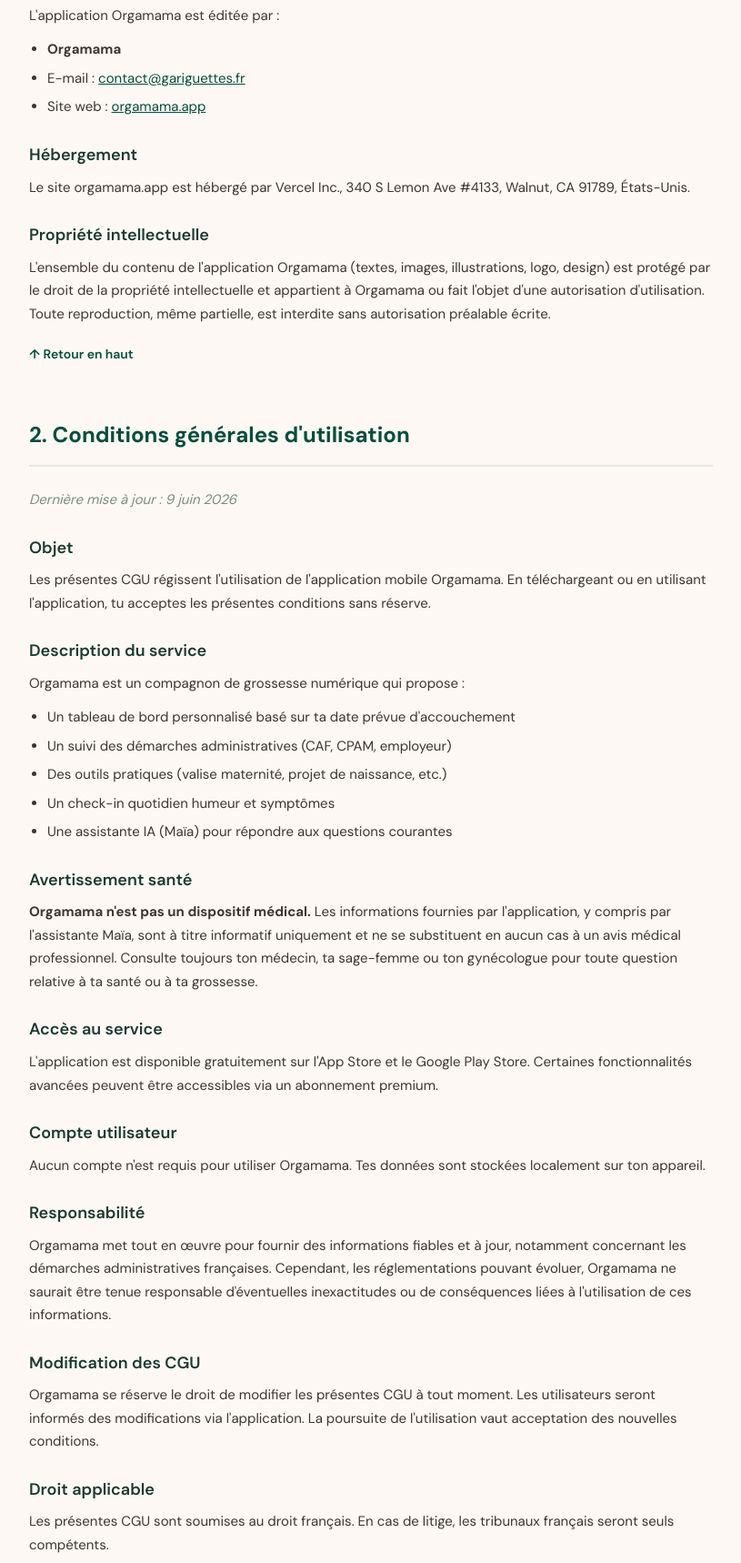
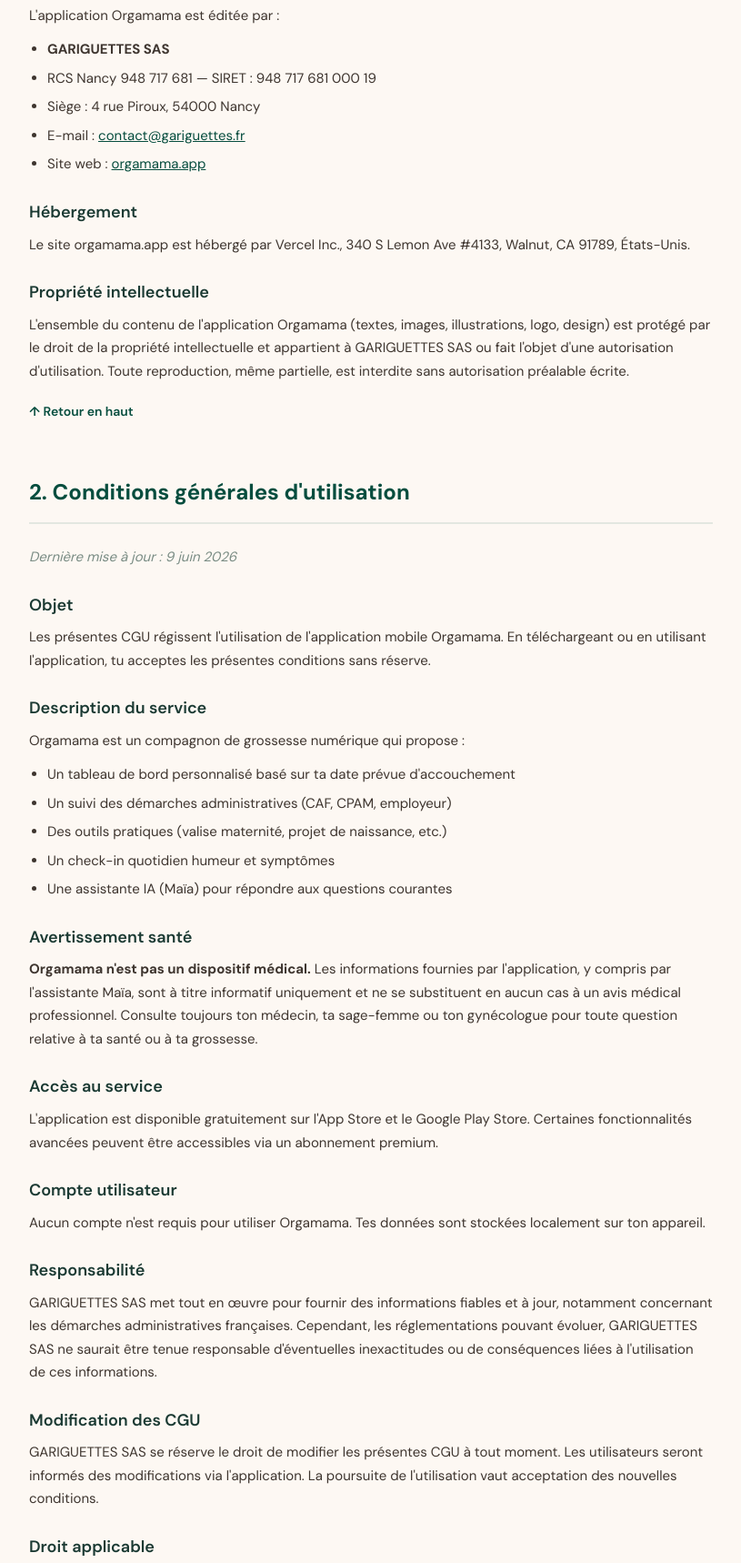
Before and after one commit to marinasba/orgamama-landing, a plain HTML site: page legal.html in a window 1280 px wide. Shown: the part 675-2393 px from the top of the page at 91% size, without its empty margins (232-1047 px from the left). Drawn offline with Linux system fonts and the light colour scheme.

Commit message:
Align legal page: GARIGUETTES SAS as entity, simplify RGPD contact

```diff
--- a/legal.html
+++ b/legal.html
@@ -114,7 +114,9 @@
         <h3>&Eacute;diteur de l'application</h3>
         <p>L'application Orgamama est &eacute;dit&eacute;e par :</p>
         <ul>
-          <li><strong>Orgamama</strong></li>
+          <li><strong>GARIGUETTES SAS</strong></li>
+          <li>RCS Nancy 948 717 681 — SIRET : 948 717 681 000 19</li>
+          <li>Si&egrave;ge : 4 rue Piroux, 54000 Nancy</li>
           <li>E-mail : <a href="mailto:contact@gariguettes.fr">contact@gariguettes.fr</a></li>
           <li>Site web : <a href="https://orgamama.app" target="_blank">orgamama.app</a></li>
         </ul>
@@ -123,7 +125,7 @@
         <p>Le site orgamama.app est h&eacute;berg&eacute; par Vercel Inc., 340 S Lemon Ave #4133, Walnut, CA 91789, &Eacute;tats-Unis.</p>
 
         <h3>Propri&eacute;t&eacute; intellectuelle</h3>
-        <p>L'ensemble du contenu de l'application Orgamama (textes, images, illustrations, logo, design) est prot&eacute;g&eacute; par le droit de la propri&eacute;t&eacute; intellectuelle et appartient &agrave; Orgamama ou fait l'objet d'une autorisation d'utilisation. Toute reproduction, m&ecirc;me partielle, est interdite sans autorisation pr&eacute;alable &eacute;crite.</p>
+        <p>L'ensemble du contenu de l'application Orgamama (textes, images, illustrations, logo, design) est prot&eacute;g&eacute; par le droit de la propri&eacute;t&eacute; intellectuelle et appartient &agrave; GARIGUETTES SAS ou fait l'objet d'une autorisation d'utilisation. Toute reproduction, m&ecirc;me partielle, est interdite sans autorisation pr&eacute;alable &eacute;crite.</p>
 
         <a href="#" class="back-top">&uarr; Retour en haut</a>
       </section>
@@ -156,10 +158,10 @@
         <p>Aucun compte n'est requis pour utiliser Orgamama. Tes donn&eacute;es sont stock&eacute;es localement sur ton appareil.</p>
 
         <h3>Responsabilit&eacute;</h3>
-        <p>Orgamama met tout en œuvre pour fournir des informations fiables et &agrave; jour, notamment concernant les d&eacute;marches administratives fran&ccedil;aises. Cependant, les r&eacute;glementations pouvant &eacute;voluer, Orgamama ne saurait &ecirc;tre tenue responsable d'&eacute;ventuelles inexactitudes ou de cons&eacute;quences li&eacute;es &agrave; l'utilisation de ces informations.</p>
+        <p>GARIGUETTES SAS met tout en œuvre pour fournir des informations fiables et &agrave; jour, notamment concernant les d&eacute;marches administratives fran&ccedil;aises. Cependant, les r&eacute;glementations pouvant &eacute;voluer, GARIGUETTES SAS ne saurait &ecirc;tre tenue responsable d'&eacute;ventuelles inexactitudes ou de cons&eacute;quences li&eacute;es &agrave; l'utilisation de ces informations.</p>
 
         <h3>Modification des CGU</h3>
-        <p>Orgamama se r&eacute;serve le droit de modifier les pr&eacute;sentes CGU &agrave; tout moment. Les utilisateurs seront inform&eacute;s des modifications via l'application. La poursuite de l'utilisation vaut acceptation des nouvelles conditions.</p>
+        <p>GARIGUETTES SAS se r&eacute;serve le droit de modifier les pr&eacute;sentes CGU &agrave; tout moment. Les utilisateurs seront inform&eacute;s des modifications via l'application. La poursuite de l'utilisation vaut acceptation des nouvelles conditions.</p>
 
         <h3>Droit applicable</h3>
         <p>Les pr&eacute;sentes CGU sont soumises au droit fran&ccedil;ais. En cas de litige, les tribunaux fran&ccedil;ais seront seuls comp&eacute;tents.</p>
@@ -245,7 +247,7 @@
           <li><strong>Droit d'opposition</strong> : t'opposer &agrave; certains traitements</li>
           <li><strong>Droit &agrave; la limitation</strong> : demander la limitation du traitement</li>
         </ul>
-        <p>Pour exercer ces droits : <a href="mailto:contact@gariguettes.fr">contact@gariguettes.fr</a> en indiquant ton identifiant opaque d'appareil (disponible dans les r&eacute;glages de l'app).</p>
+        <p>Pour exercer ces droits : <a href="mailto:contact@gariguettes.fr">contact@gariguettes.fr</a>.</p>
         <p>Pour les donn&eacute;es locales, l'exercice de tes droits s'effectue directement depuis l'app (suppression via r&eacute;glages, d&eacute;sinstallation).</p>
         <p>D&eacute;lai de r&eacute;ponse : 30 jours maximum.</p>
         <p>Tu peux &eacute;galement introduire une r&eacute;clamation aupr&egrave;s de la <strong>CNIL</strong> : <a href="https://www.cnil.fr" target="_blank">www.cnil.fr</a></p>
```
